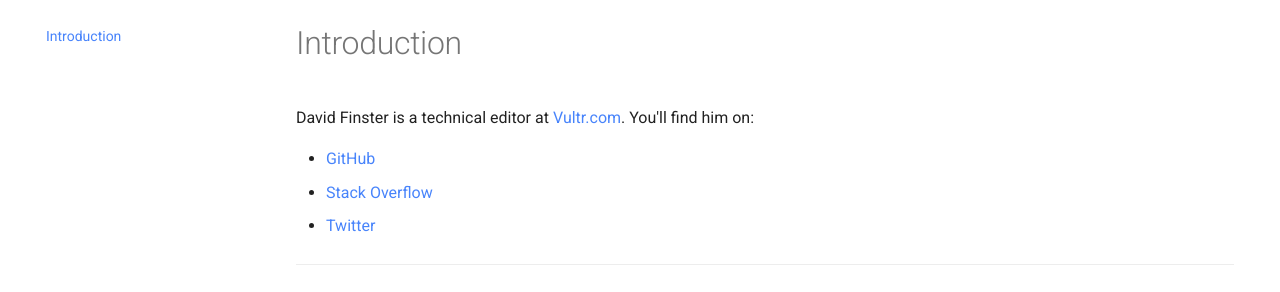
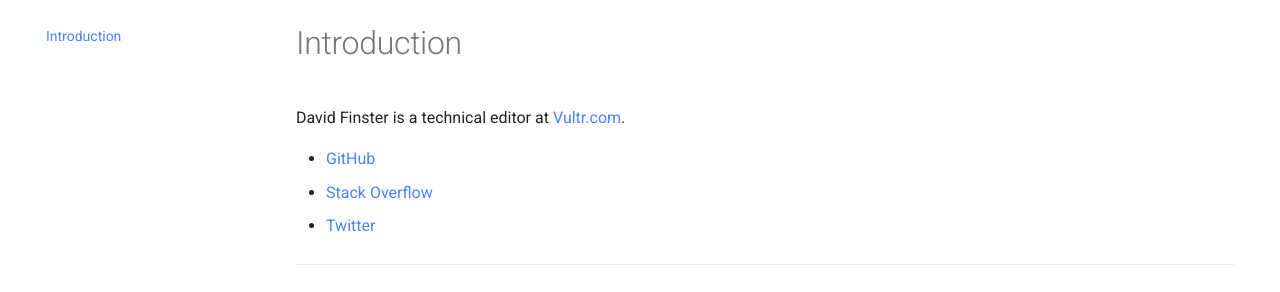
Before and after one commit to dfinr/dfinr.github.io, an MkDocs documentation site: the page built from docs/index.md, in a window 1280 px wide. Shown: the part 123-415 px from the top of the page. Built offline with MkDocs 1.6.1 and Material for MkDocs 9.7.7, drawn with Linux system fonts in a browser that asks for light colours.

Commit message:
Updated introduction

```diff
--- a/docs/index.md
+++ b/docs/index.md
@@ -1,6 +1,6 @@
 # Introduction
 
-David Finster is a technical editor at [Vultr.com](https://www.vultr.com). You'll find him on:
+David Finster is a technical editor at [Vultr.com](https://www.vultr.com).
 
 * [GitHub](https://github.com/dfinr)
 * [Stack Overflow](https://stackoverflow.com/users/13642710/dfinr?tab=profile)
--- a/docs/stylesheets/extra.css
+++ b/docs/stylesheets/extra.css
@@ -1,6 +1,5 @@
 :root {
     --md-primary-fg-color: #1060ff;
-
   }
 * {
     --md-typeset-a-color: #4884fb;
```
Also changed, not shown: mkdocs.yml (line endings or trailing spaces).
